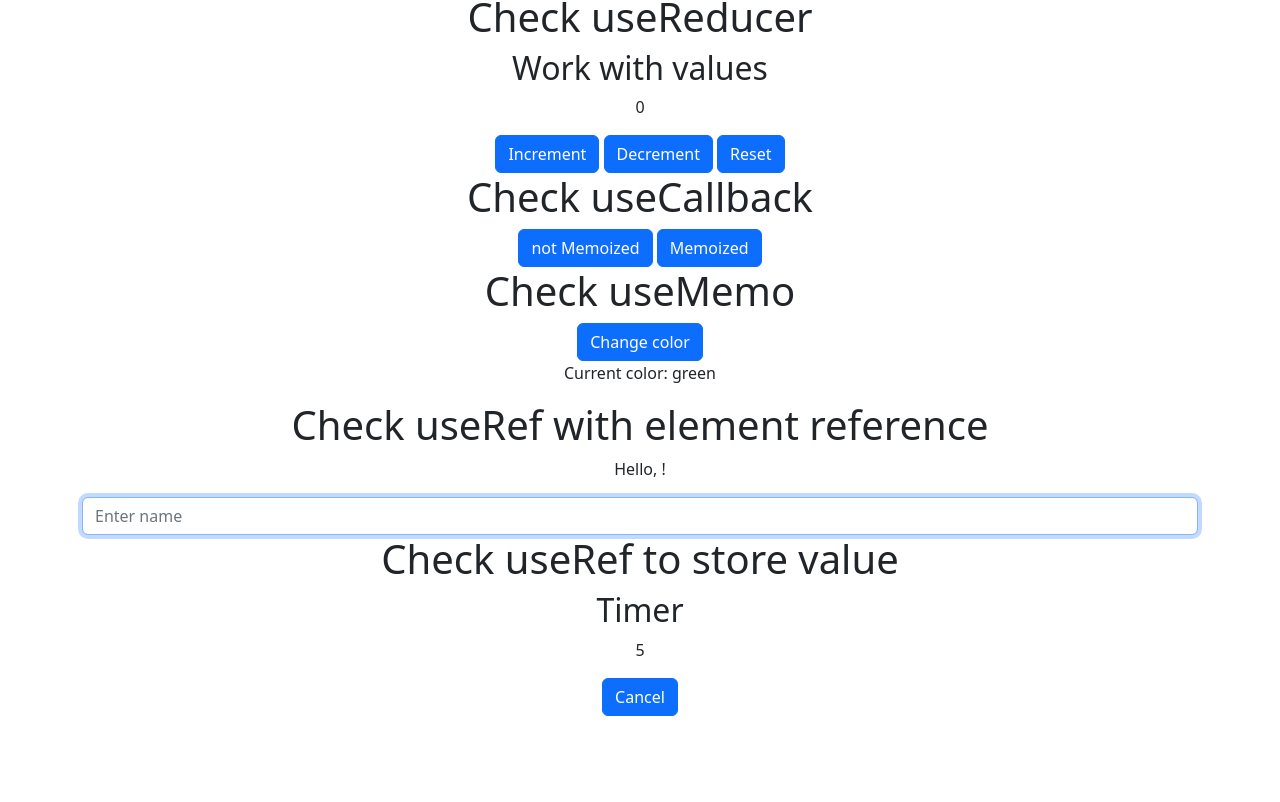
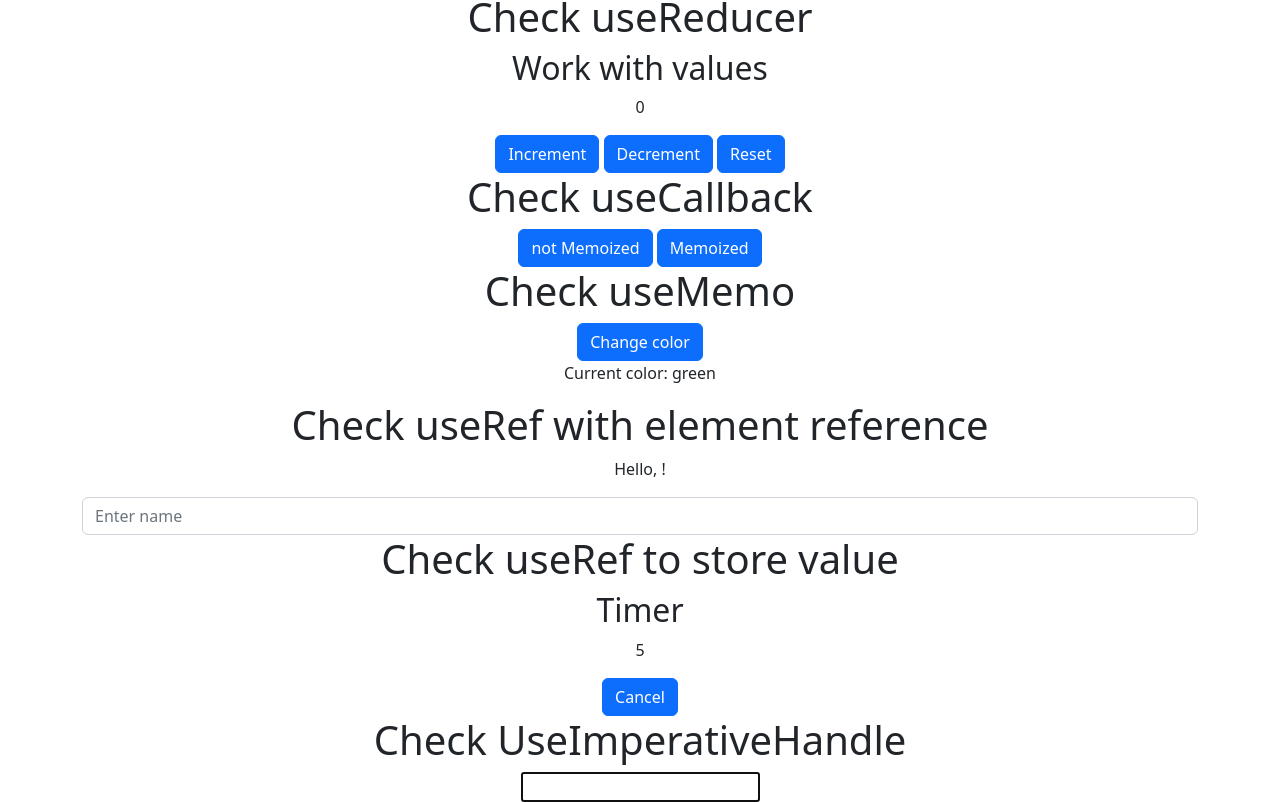
Before and after one commit to pavlenstory/allReackHooks, a React (Create React App) app in the folder my-app/: page / in a window 1280 px wide. Shown: the part 470-1272 px from the top of the page. Before the commit the page ends 1186 px from the top, so only its background shows below. Built offline with nearby package versions, Linux system fonts and the light colour scheme.

Commit message:
feat: add hook useImperativeHandle

```diff
--- a/my-app/src/components/useImperativeHandleExample/ComponentUseImperativeHandle.js
+++ b/my-app/src/components/useImperativeHandleExample/ComponentUseImperativeHandle.js
@@ -1,3 +1,24 @@
+import React, { useEffect, useImperativeHandle, useRef } from "react";
+
+const CustomInput = React.forwardRef(({}, ref) => {
+  const input = useRef();
+  useImperativeHandle(ref, () => ({
+    focus: () => input.current.focus(),
+  }));
+  return <input ref={input} />;
+});
+
 export function ComponentUseImperativeHandle() {
-  return <div className="container"></div>;
+  const input = useRef();
+
+  useEffect(() => {
+    input.current.focus();
+  }, []);
+
+  return (
+    <div className="container">
+      <h1>Check UseImperativeHandle</h1>
+      <CustomInput ref={input} />
+    </div>
+  );
 }
--- a/my-app/src/components/useReducerExample/ComponetUseReducer.js
+++ b/my-app/src/components/useReducerExample/ComponetUseReducer.js
@@ -42,6 +42,7 @@ export function ComponentUseReducer({ initialCount = 0 }) {
       payload: initialCount,
     });
   }
+
   return (
     <div className="container">
       <h1>Check useReducer</h1>
```
